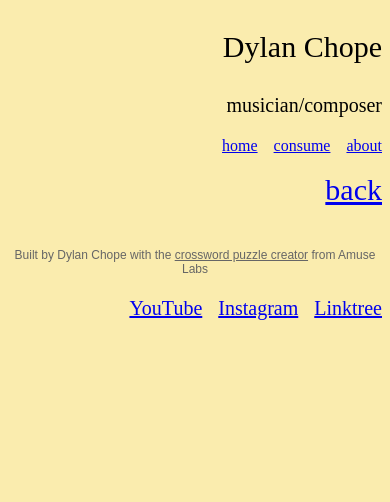
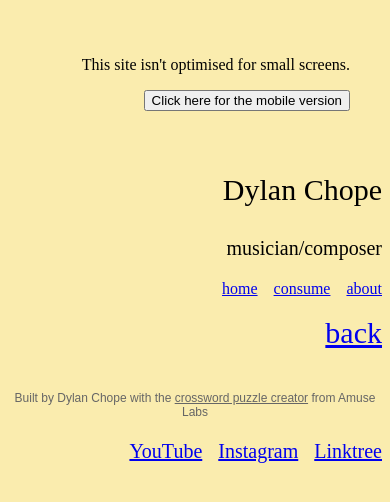
Before and after one commit to dylanchobe/dylan.chobe.zip, a plain HTML site: page crossy5.html in a window 390 px wide. Drawn offline with nearby package versions, Linux system fonts and the light colour scheme; a script that the page names is missing.

Commit message:
Update crossy5.html

```diff
--- a/crossy5.html
+++ b/crossy5.html
@@ -3,6 +3,34 @@
 	<head>
 		<title>crossy5 - Dylan Chope</title>
         <link rel="icon" href="favicon.ico">
+		<style>
+  #mobile-warning {
+    display: none;
+  }
+
+  @media (max-width: 768px) {
+    #main-content {
+      display: none;
+    }
+
+    #mobile-warning {
+      display: block;
+      text-align: centre;
+      padding: 2rem;
+    }
+  }
+</style>
+
+<div id="main-content">
+  <!-- Your normal desktop site content -->
+</div>
+
+<div id="mobile-warning">
+  <p>This site isn't optimised for small screens.</p>
+  <a href="https://your-mobile-site.example.com">
+    <button>Click here for the mobile version</button>
+  </a>
+</div>
  </head>
 
  <body style="background-color:#FAECAE;color:#000000 style=color:#000000;text-align:right;">
```
